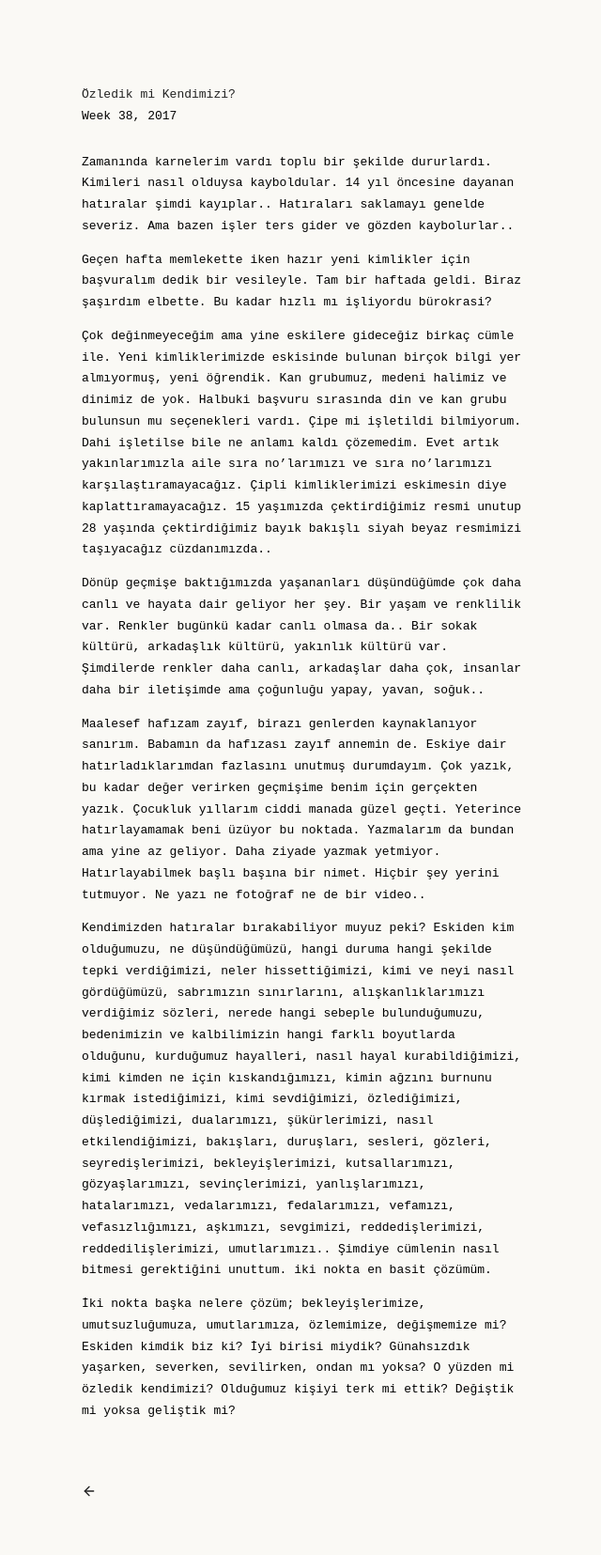
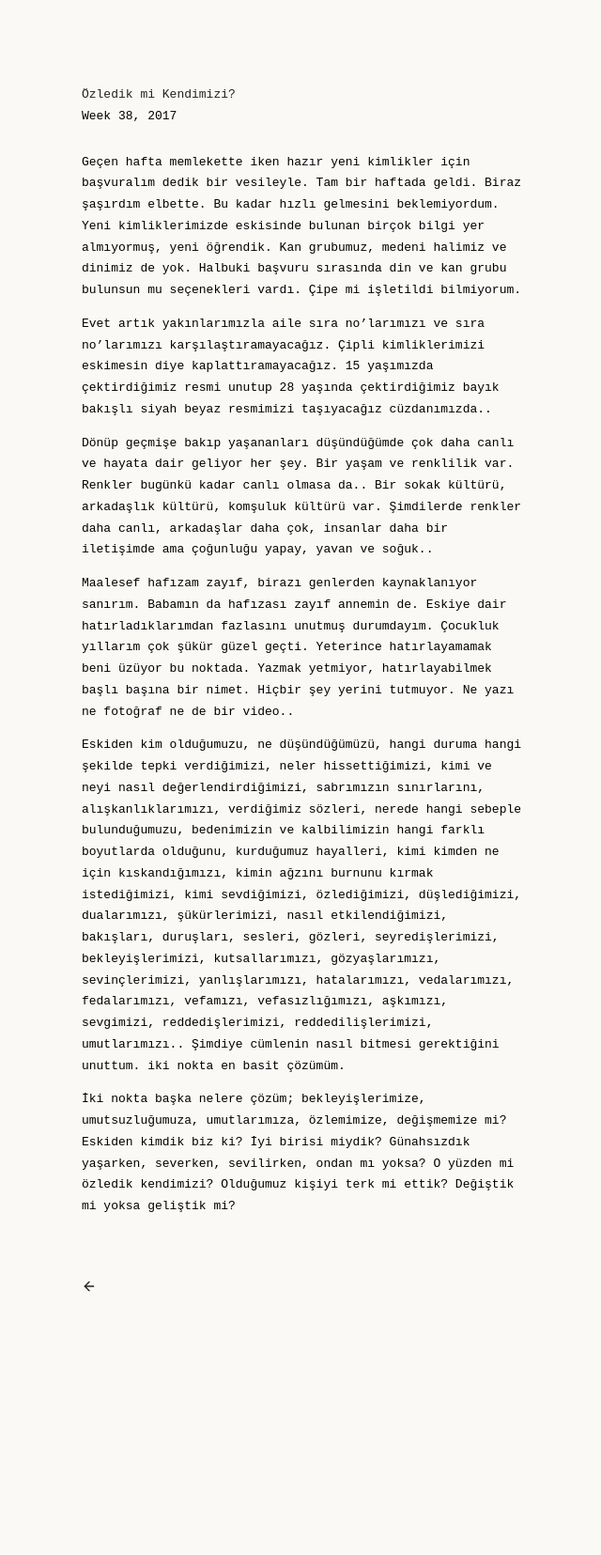
Before and after one commit to hayriartar/hayriartar.github.io, a Jekyll site: the page built from _posts/2017-09-21-ozledikmi.md, in a window 1280 px wide. Shown: the whole page at 94% size, without its empty margins (319-959 px from the left). Built offline with Jekyll 4.4.1, drawn with Linux system fonts in a browser that asks for light colours; after the commit the page ends 1438 px from its top, so only the background shows below that.

Commit message:
some changes

```diff
--- a/_posts/2017-09-21-ozledikmi.md
+++ b/_posts/2017-09-21-ozledikmi.md
@@ -6,26 +6,23 @@ categories: [blog]
 ---
 
 
-Zamanında karnelerim vardı toplu bir şekilde dururlardı. Kimileri nasıl olduysa kayboldular. 14 yıl öncesine dayanan hatıralar şimdi kayıplar..
-Hatıraları saklamayı genelde severiz. Ama bazen işler ters gider ve gözden kaybolurlar..
+Geçen hafta memlekette iken hazır yeni kimlikler için başvuralım dedik bir vesileyle. Tam bir haftada geldi. Biraz şaşırdım elbette. Bu kadar hızlı gelmesini beklemiyordum.
+Yeni kimliklerimizde eskisinde bulunan birçok bilgi yer almıyormuş, yeni öğrendik. Kan grubumuz, medeni halimiz ve dinimiz de yok.
+Halbuki başvuru sırasında din ve kan grubu bulunsun mu seçenekleri vardı. Çipe mi işletildi bilmiyorum.
 
+Evet artık yakınlarımızla aile sıra no'larımızı ve sıra no'larımızı karşılaştıramayacağız. Çipli kimliklerimizi eskimesin diye kaplattıramayacağız.
+15 yaşımızda çektirdiğimiz resmi unutup 28 yaşında çektirdiğimiz bayık bakışlı siyah beyaz resmimizi taşıyacağız cüzdanımızda..
 
-
-Geçen hafta memlekette iken hazır yeni kimlikler için başvuralım dedik bir vesileyle. Tam bir haftada geldi. Biraz şaşırdım elbette. Bu kadar hızlı mı işliyordu bürokrasi?
-
-Çok değinmeyeceğim ama yine eskilere gideceğiz birkaç cümle ile. Yeni kimliklerimizde eskisinde bulunan birçok bilgi yer almıyormuş, yeni öğrendik. Kan grubumuz, medeni halimiz ve dinimiz de yok. Halbuki başvuru sırasında din ve kan grubu bulunsun mu seçenekleri vardı. Çipe mi işletildi bilmiyorum. Dahi işletilse bile ne anlamı kaldı çözemedim.
-    <!--more-->
-Evet artık yakınlarımızla aile sıra no'larımızı ve sıra no'larımızı karşılaştıramayacağız. Çipli kimliklerimizi eskimesin diye kaplattıramayacağız. 15 yaşımızda çektirdiğimiz resmi unutup 28 yaşında çektirdiğimiz bayık bakışlı siyah beyaz resmimizi taşıyacağız cüzdanımızda..
-
-Dönüp geçmişe baktığımızda yaşananları düşündüğümde çok daha canlı ve hayata dair geliyor her şey. Bir yaşam ve renklilik var. Renkler bugünkü kadar canlı olmasa da.. Bir sokak kültürü, arkadaşlık kültürü, yakınlık kültürü var. Şimdilerde renkler daha canlı, arkadaşlar daha çok, insanlar daha bir iletişimde ama çoğunluğu yapay, yavan, soğuk..
+Dönüp geçmişe bakıp yaşananları düşündüğümde çok daha canlı ve hayata dair geliyor her şey. Bir yaşam ve renklilik var. Renkler bugünkü kadar canlı olmasa da..
+Bir sokak kültürü, arkadaşlık kültürü, komşuluk kültürü var. Şimdilerde renkler daha canlı, arkadaşlar daha çok, insanlar daha bir iletişimde ama çoğunluğu yapay, yavan ve soğuk..
 
 Maalesef hafızam zayıf, birazı genlerden kaynaklanıyor sanırım. Babamın da hafızası zayıf annemin de. Eskiye dair hatırladıklarımdan fazlasını unutmuş durumdayım.
-Çok yazık, bu kadar değer verirken geçmişime benim için gerçekten yazık. Çocukluk yıllarım ciddi manada güzel geçti. Yeterince hatırlayamamak beni üzüyor bu noktada.
-Yazmalarım da bundan ama yine az geliyor. Daha ziyade yazmak yetmiyor. Hatırlayabilmek başlı başına bir nimet. Hiçbir şey yerini tutmuyor. Ne yazı ne fotoğraf ne de bir video..
+Çocukluk yıllarım çok şükür güzel geçti. Yeterince hatırlayamamak beni üzüyor bu noktada.
+Yazmak yetmiyor, hatırlayabilmek başlı başına bir nimet. Hiçbir şey yerini tutmuyor. Ne yazı ne fotoğraf ne de bir video..
 
-Kendimizden hatıralar bırakabiliyor muyuz peki? Eskiden kim olduğumuzu, ne düşündüğümüzü, hangi duruma hangi şekilde tepki verdiğimizi, neler hissettiğimizi,
-kimi ve neyi nasıl gördüğümüzü, sabrımızın sınırlarını, alışkanlıklarımızı verdiğimiz sözleri, nerede hangi sebeple bulunduğumuzu,
-bedenimizin ve kalbilimizin hangi farklı boyutlarda olduğunu, kurduğumuz hayalleri, nasıl hayal kurabildiğimizi, kimi kimden ne için kıskandığımızı,
+Eskiden kim olduğumuzu, ne düşündüğümüzü, hangi duruma hangi şekilde tepki verdiğimizi, neler hissettiğimizi,
+kimi ve neyi nasıl değerlendirdiğimizi, sabrımızın sınırlarını, alışkanlıklarımızı, verdiğimiz sözleri, nerede hangi sebeple bulunduğumuzu,
+bedenimizin ve kalbilimizin hangi farklı boyutlarda olduğunu, kurduğumuz hayalleri, kimi kimden ne için kıskandığımızı,
 kimin ağzını burnunu kırmak istediğimizi, kimi sevdiğimizi, özlediğimizi, düşlediğimizi, dualarımızı, şükürlerimizi, nasıl etkilendiğimizi, bakışları,
 duruşları, sesleri, gözleri, seyredişlerimizi, bekleyişlerimizi, kutsallarımızı, gözyaşlarımızı, sevinçlerimizi, yanlışlarımızı, hatalarımızı, vedalarımızı,
 fedalarımızı, vefamızı, vefasızlığımızı, aşkımızı, sevgimizi, reddedişlerimizi, reddedilişlerimizi, umutlarımızı.. Şimdiye cümlenin nasıl bitmesi gerektiğini unuttum. iki nokta en basit çözümüm.
```
Also changed, not shown: _posts/2017-11-05-stranger.md (+4 -10 lines).
